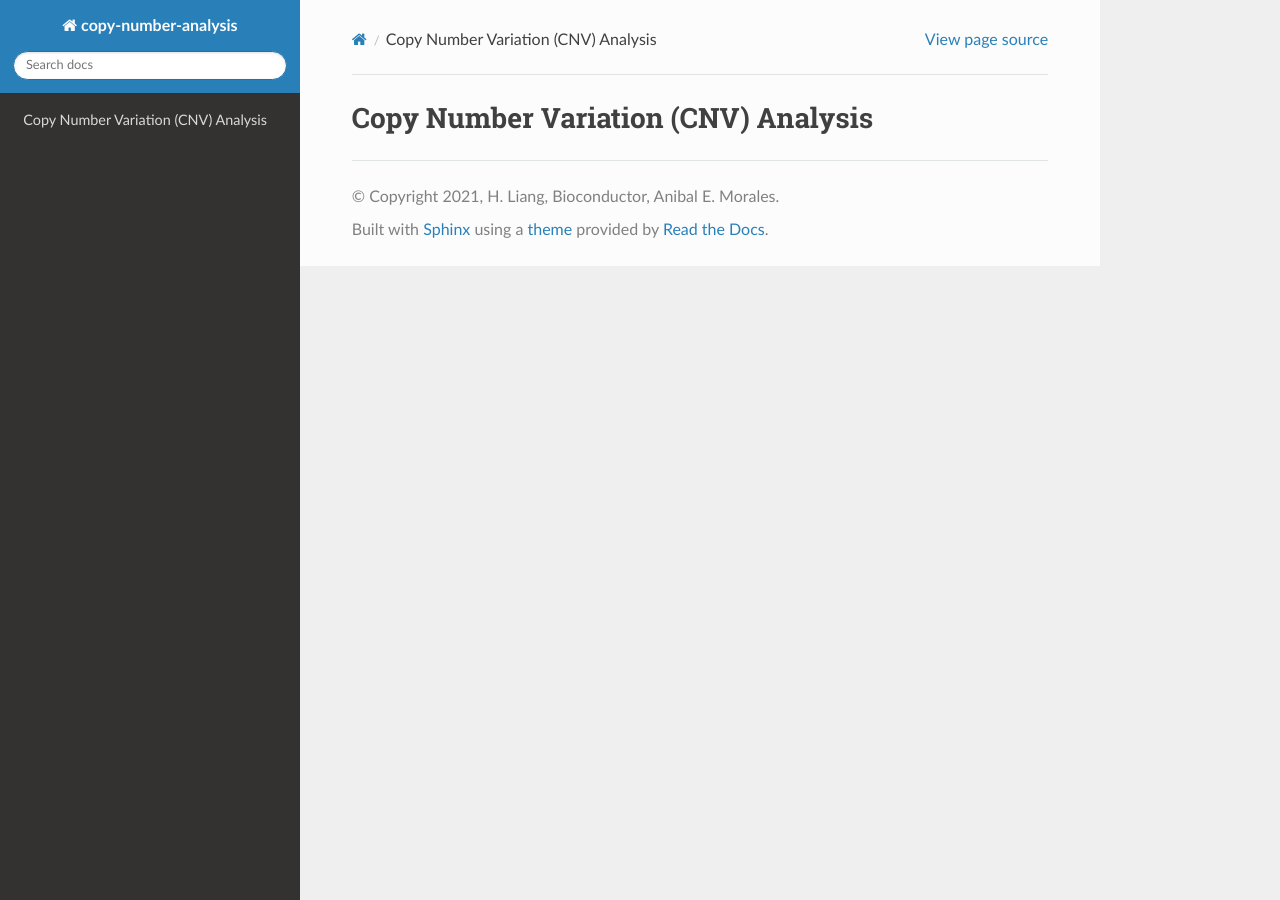
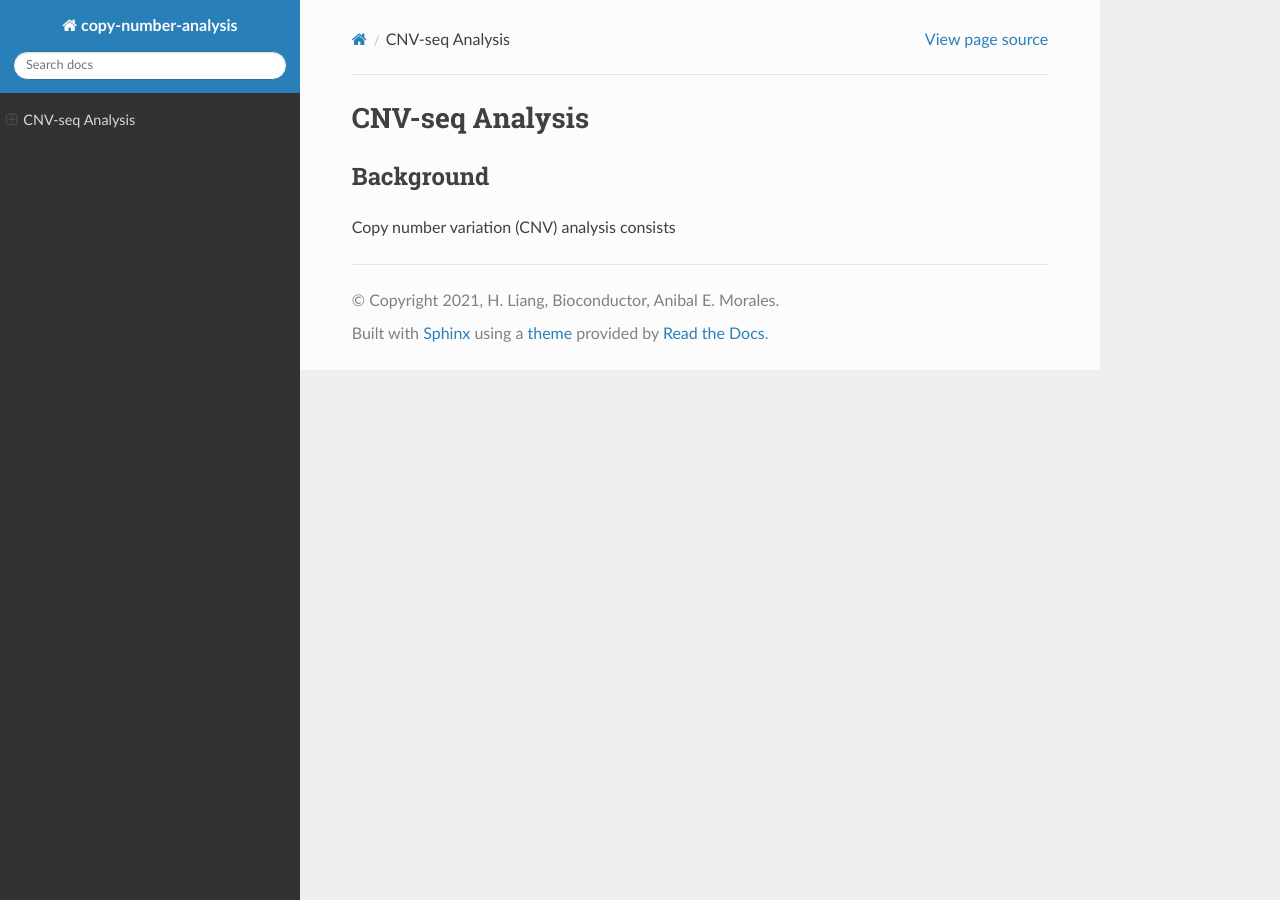
Before and after one commit to Bioconductor/copy-number-analysis, a Sphinx documentation site: the page built from docs/source/index.rst, in a window 1280 px wide. Built offline with Sphinx 7.4.7 and the Read the Docs theme 2.0.0, drawn with Linux system fonts in a browser that asks for light colours.

```diff
--- a/docs/source/index.rst
+++ b/docs/source/index.rst
@@ -3,8 +3,13 @@
    You can adapt this file completely to your liking, but it should at least
    contain the root `toctree` directive.
 
-Copy Number Variation (CNV) Analysis
-====================================
+CNV-seq Analysis
+================
 
 .. toctree::
    :maxdepth: 2
+
+Background
+----------
+
+Copy number variation (CNV) analysis consists
```
Also changed, not shown: jupyter-notebooks/images/comparing-comparison_1-all-chromosomes-window-10000.png (added), jupyter-notebooks/images/comparison_1-chromosome-Chr07-window-10000.png (added), jupyter-notebooks/images/comparison_1-chromosome-Chr08-window-10000.png (added), jupyter-notebooks/images/comparison_1-chromosome-Chr09-window-10000.png (added), jupyter-notebooks/images/example-all-chromosomes.png (deleted), 11 other files.
